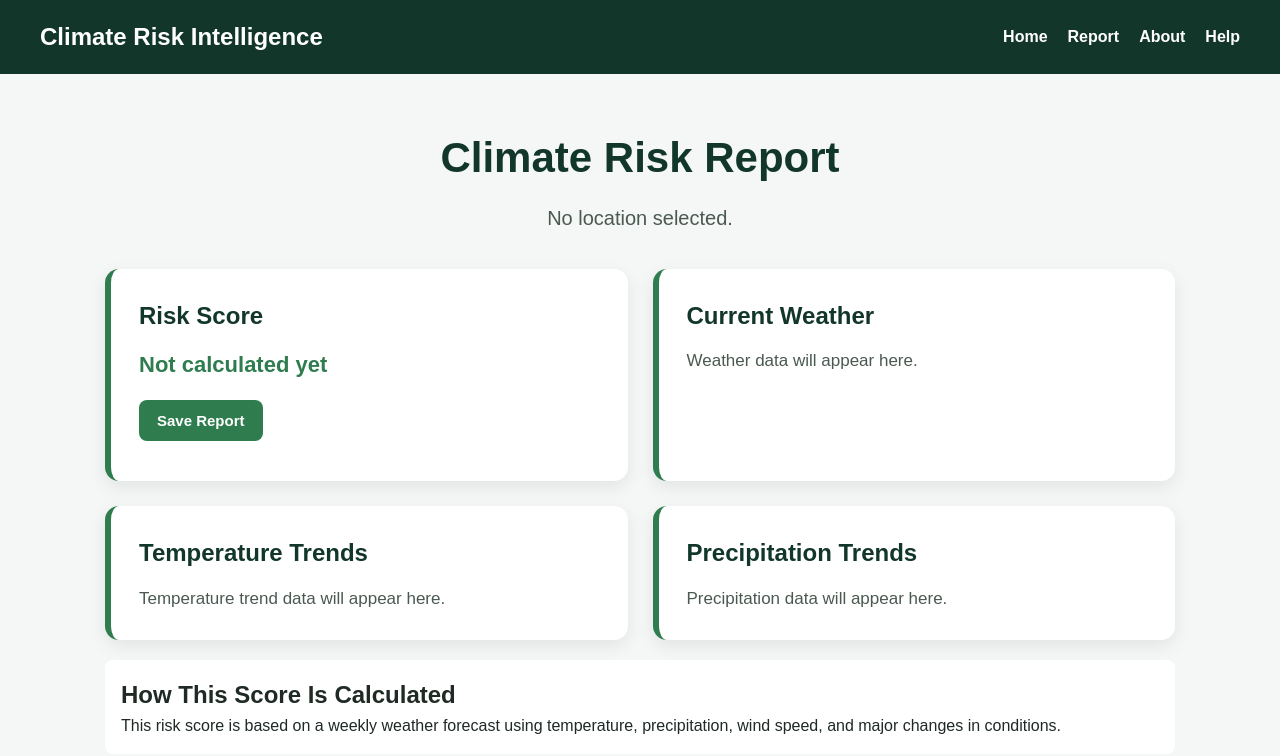
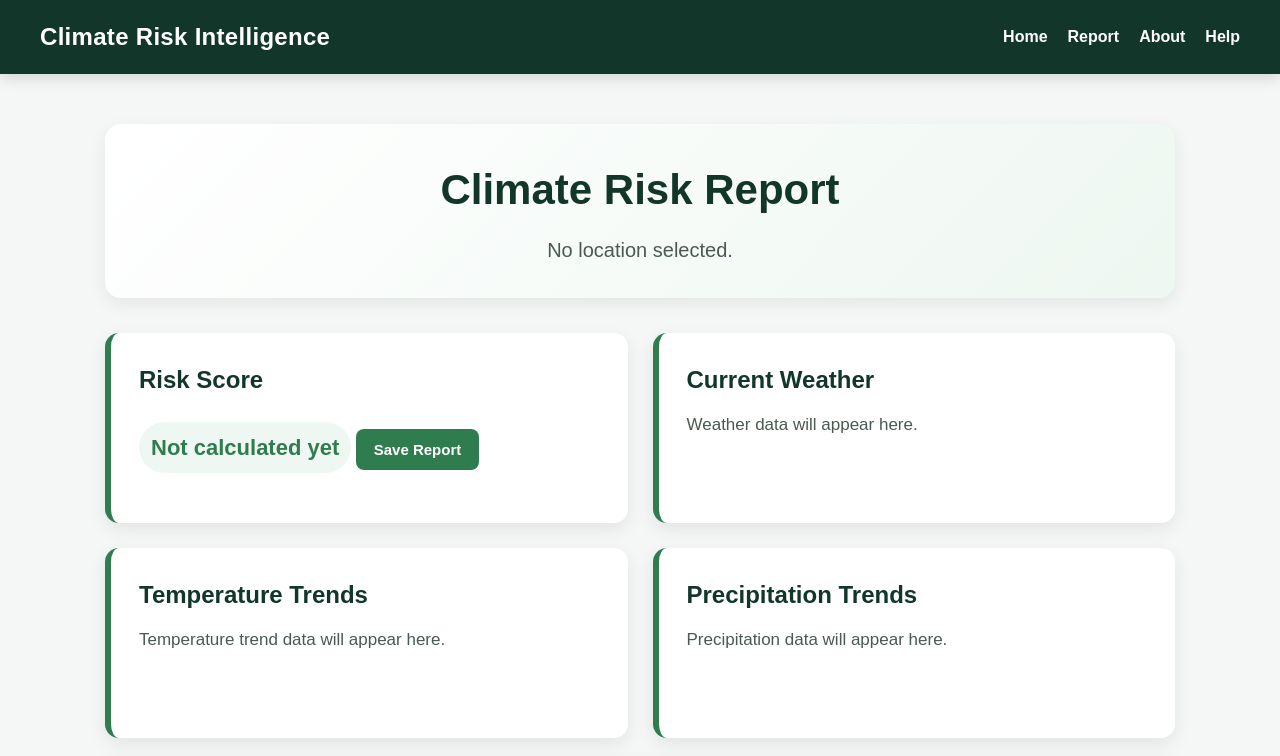
Before and after one commit to SammarJaffery/INST377FinalProject, a website: page public/report.html in a window 1280 px wide. Shown: the top 756 px of the page. Drawn offline with nearby package versions, Linux system fonts and the light colour scheme.

Commit message:
Polish site styling

```diff
--- a/public/style.css
+++ b/public/style.css
@@ -534,3 +534,113 @@ footer {
   margin-bottom: 0;
   line-height: 1.5;
 }
+
+.site-header {
+  box-shadow: 0 4px 14px rgba(0, 0, 0, 0.14);
+  position: sticky;
+  top: 0;
+  z-index: 1000;
+}
+
+.logo {
+  letter-spacing: 0.3px;
+}
+
+.nav-links a {
+  transition: color 0.2s ease, opacity 0.2s ease;
+}
+
+.nav-links a:hover {
+  opacity: 0.85;
+  text-decoration: none;
+}
+
+.search-card,
+.info-card,
+.report-card,
+.saved-report-card,
+.about-card,
+.help-card,
+.chart-card,
+.map-card,
+.method-section {
+  transition: transform 0.2s ease, box-shadow 0.2s ease;
+}
+
+.search-card:hover,
+.info-card:hover,
+.report-card:hover,
+.saved-report-card:hover,
+.about-card:hover,
+.help-card:hover,
+.chart-card:hover,
+.map-card:hover {
+  transform: translateY(-3px);
+  box-shadow: 0 10px 24px rgba(0, 0, 0, 0.11);
+}
+
+.search-row input {
+  outline: none;
+  transition: border-color 0.2s ease, box-shadow 0.2s ease;
+}
+
+.search-row input:focus {
+  border-color: #2f7d4f;
+  box-shadow: 0 0 0 3px rgba(47, 125, 79, 0.16);
+}
+
+.search-row button,
+.save-button {
+  transition: background-color 0.2s ease, transform 0.2s ease;
+}
+
+.search-row button:hover,
+.save-button:hover {
+  transform: translateY(-1px);
+}
+
+.report-header {
+  background: linear-gradient(135deg, #ffffff, #eef7f1);
+  padding: 32px;
+  border-radius: 16px;
+  box-shadow: 0 6px 18px rgba(0, 0, 0, 0.07);
+}
+
+.report-card {
+  min-height: 190px;
+}
+
+#riskScore {
+  display: inline-block;
+  margin-top: 6px;
+  padding: 8px 12px;
+  background-color: #eef7f1;
+  border-radius: 999px;
+}
+
+.method-section {
+  border-left: 6px solid #2f7d4f;
+  box-shadow: 0 6px 18px rgba(0, 0, 0, 0.08);
+}
+
+.method-section h2 {
+  color: #12372a;
+  margin-bottom: 8px;
+}
+
+.method-section p {
+  color: #4b5a51;
+}
+
+.charts-section,
+.map-section {
+  padding-top: 10px;
+}
+
+.chart-card canvas {
+  margin-top: 10px;
+}
+
+.map-card {
+  border-left: 6px solid #2f7d4f;
+}
```
